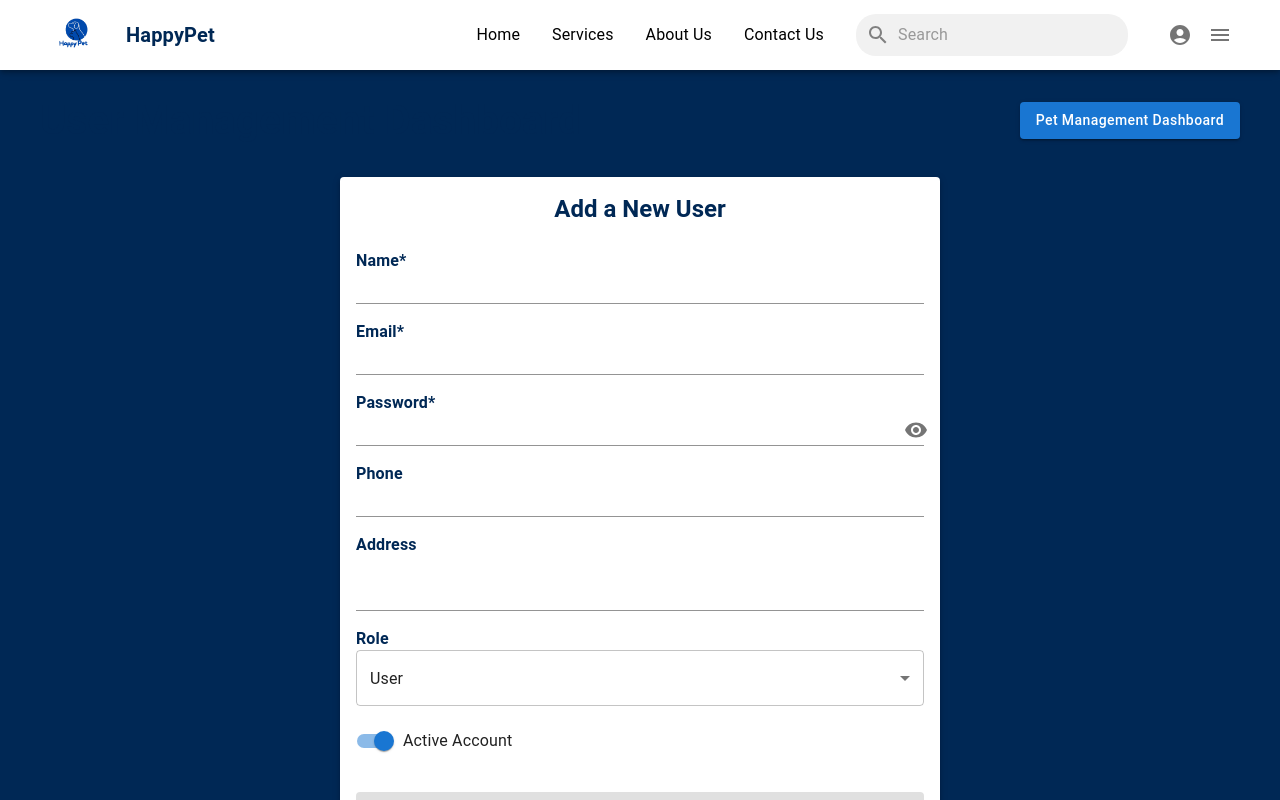
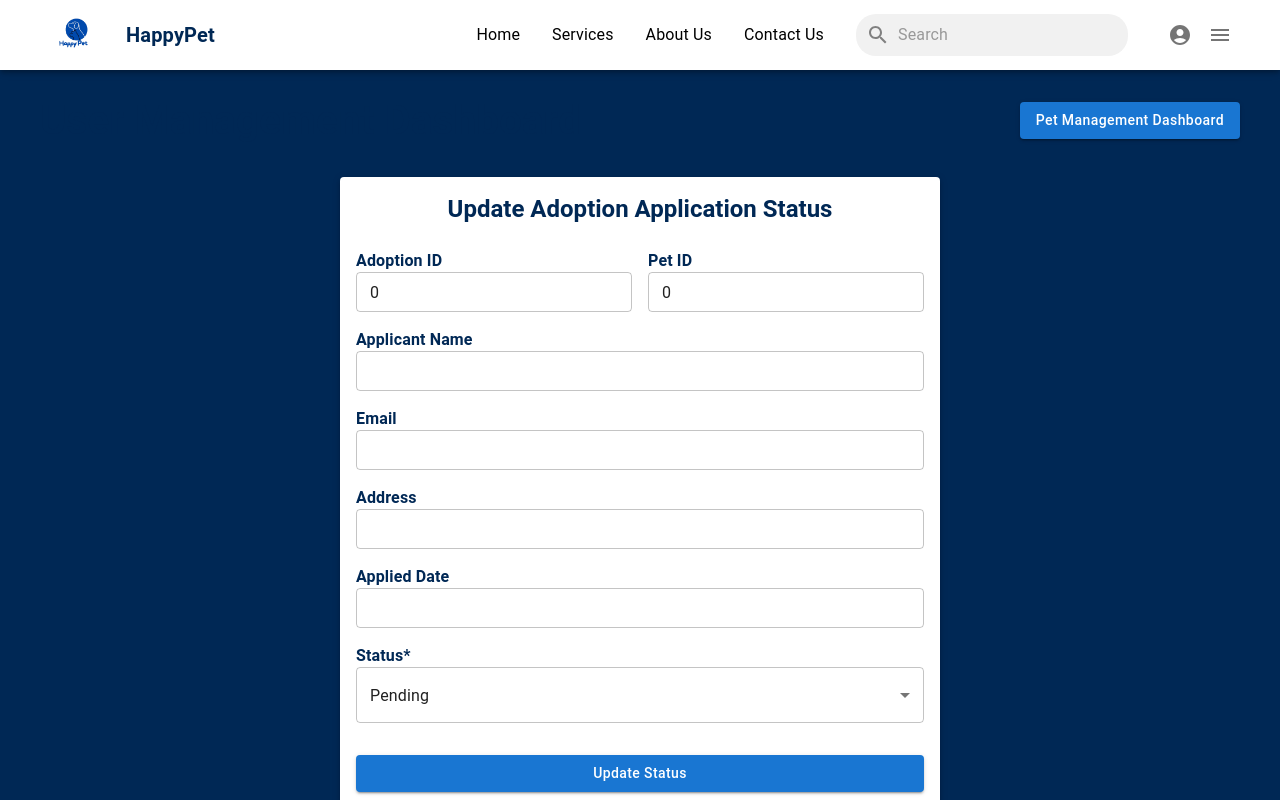
Before and after one commit to vihangajayasuriya446/Happy-Pet-Frontend, a React (Vite) app: page /user-dashboard in a window 1280 px wide. Shown: the top 800 px of the page. Built offline with nearby package versions, Linux system fonts and the light colour scheme.

Commit message:
Refactor UserDetailsTable to enhance performance and improve rendering efficiency

```diff
--- a/src/UserDetailsForm.tsx
+++ b/src/UserDetailsForm.tsx
@@ -3,55 +3,40 @@ import {
   Button,
   FormLabel,
   Box,
-  Input,
   Typography,
   Select,
   MenuItem,
   Card,
   CardContent,
-  Switch,
-  FormControlLabel,
-  InputAdornment,
-  IconButton,
-  FormHelperText,
+  TextField, // Import TextField
 } from '@mui/material';
-import { UserDetails } from './types';
-import { Visibility, VisibilityOff } from '@mui/icons-material';
+import { Adoption, UserDetails } from './types';
+import axios from 'axios';
 
 interface UserDetailsFormProps {
-  addUser: (user: UserDetails) => void;
-  updateUser: (user: UserDetails) => void;
+  updateAdoption: (adoption: Adoption) => void;
   submitted: boolean;
-  data?: UserDetails;
+  data?: Adoption;
   isEdit: boolean;
   resetForm: () => void;
 }
 
 const UserDetailsForm: React.FC<UserDetailsFormProps> = ({
-  addUser,
-  updateUser,
+  updateAdoption,
   submitted,
   data,
   isEdit,
   resetForm,
 }) => {
+  const [adoption_id, setAdoptionId] = useState<number>(0);
   const [user_id, setUserId] = useState<number>(0);
-  const [name, setName] = useState<string>('');
+  const [pet_id, setPetId] = useState<number>(0);
+  const [status, setStatus] = useState<'Pending' | 'Approved' | 'Rejected'>('Pending');
+  const [applied_at, setAppliedAt] = useState<string>('');
+  const [user_name, setUserName] = useState<string>('');
   const [email, setEmail] = useState<string>('');
-  const [password, setPassword] = useState<string>('');
-  const [showPassword, setShowPassword] = useState<boolean>(false);
-  const [phone, setPhone] = useState<string>('');
   const [address, setAddress] = useState<string>('');
-  const [role, setRole] = useState<string>('USER');
-  const [active, setActive] = useState<boolean>(true);
-  const [registered_date, setRegisteredDate] = useState<string>(
-    new Date().toISOString().split('T')[0]
-  );
-
-  // Form validation
-  const [emailError, setEmailError] = useState<string>('');
-  const [nameError, setNameError] = useState<string>('');
-  const [passwordError, setPasswordError] = useState<string>('');
+  const [userDetails, setUserDetails] = useState<UserDetails | null>(null); // State for user details
 
   useEffect(() => {
     if (submitted) {
@@ -62,221 +47,192 @@ const UserDetailsForm: React.FC<UserDetailsFormProps> = ({
   useEffect(() => {
     if (isEdit && data) {
       populateForm(data);
+      fetchUserDetails(data.user_id); // Fetch user details on edit
     } else if (!isEdit) {
       resetFormState();
     }
   }, [data, isEdit]);
 
   const resetFormState = () => {
+    setAdoptionId(0);
     setUserId(0);
-    setName('');
+    setPetId(0);
+    setStatus('Pending');
+    setAppliedAt('');
+    setUserName('');
     setEmail('');
-    setPassword('');
-    setPhone('');
     setAddress('');
-    setRole('USER');
-    setActive(true);
-    setRegisteredDate(new Date().toISOString().split('T')[0]);
-    // Clear errors
-    setEmailError('');
-    setNameError('');
-    setPasswordError('');
+    setUserDetails(null);
     resetForm();
   };
 
-  const populateForm = (data: UserDetails) => {
+  const populateForm = (data: Adoption) => {
+    setAdoptionId(data.adoption_id);
     setUserId(data.user_id);
-    setName(data.name || '');
+    setPetId(data.pet_id);
+    setStatus(data.status);
+    setAppliedAt(data.applied_at);
+    setUserName(data.user_name || '');
     setEmail(data.email || '');
-    setPassword(''); // Don't show password for security reasons
-    setPhone(data.phone || '');
     setAddress(data.address || '');
-    setRole(data.role || 'USER');
-    setActive(data.active !== undefined ? data.active : true);
-    setRegisteredDate(
-      data.registered_date
-        ? new Date(data.registered_date).toISOString().split('T')[0]
-        : new Date().toISOString().split('T')[0]
-    );
   };
 
-  const validateForm = () => {
-    let isValid = true;
-
-    // Name validation
-    if (!name.trim()) {
-      setNameError('Name is required');
-      isValid = false;
-    } else {
-      setNameError('');
-    }
-
-    // Email validation
-    const emailRegex = /^[^\s@]+@[^\s@]+\.[^\s@]+$/;
-    if (!email.trim()) {
-      setEmailError('Email is required');
-      isValid = false;
-    } else if (!emailRegex.test(email)) {
-      setEmailError('Please enter a valid email address');
-      isValid = false;
-    } else {
-      setEmailError('');
-    }
-
-    // Password validation (only for new users)
-    if (!isEdit && !password.trim()) {
-      setPasswordError('Password is required for new users');
-      isValid = false;
-    } else {
-      setPasswordError('');
-    }
-
-    return isValid;
-  };
-
-  const handleSubmit = () => {
-    if (!validateForm()) {
-      return;
-    }
-
-    const userData: UserDetails = {
-      user_id,
-      name,
-      email,
-      password: password.trim() ? password : undefined, // Only include password if it's set
-      phone,
-      address,
-      role,
-      active,
-      registered_date,
-    };
-
-    console.log('Submitting user data:', userData);
-
-    if (isEdit) {
-      updateUser(userData);
-    } else {
-      addUser(userData);
+  const fetchUserDetails = async (userId: number) => {
+    try {
+      const response = await axios.get<UserDetails>(`http://localhost:8080/api/v1/users/${userId}`); // Replace with your actual endpoint
+      setUserDetails(response.data);
+    } catch (error) {
+      console.error('Error fetching user details:', error);
+      // Handle error appropriately
     }
   };
 
-  const handleClickShowPassword = () => {
-    setShowPassword(!showPassword);
-  };
+  const handleSubmit = async () => {
+    const adoptionData: Adoption = {
+      adoption_id,
+      user_id,
+      pet_id,
+      status,
+      applied_at,
+      user_name,
+      email,
+      address,
+      pet_name: data?.pet_name || ''
+    };
 
-  const isFormValid = () => {
-    // Basic validation for button disable state
-    if (!name || !email) return false;
-    if (!isEdit && !password) return false; // Password required for new users
+    console.log('Updating adoption status:', adoptionData);
+    updateAdoption(adoptionData);
 
-    // Email validation
-    const emailRegex = /^[^\s@]+@[^\s@]+\.[^\s@]+$/;
-    if (!emailRegex.test(email)) return false;
+    //Also update user Details
+       if (userDetails) {
+            try {
+                // Prepare user data for update
+                const userData = {
+                    user_id: user_id,
+                    name: user_name,
+                    email: email,
+                    address: address
+                };
 
-    return true;
+                // Make PUT request to update user
+                const response = await axios.put(`http://localhost:8080/api/v1/users/update/${user_id}`, userData);
+                console.log('User details updated successfully:', response.data);
+                // Handle success
+            } catch (error) {
+                console.error('Error updating user details:', error);
+                // Handle error
+            }
+        }
   };
 
   return (
     <Card sx={{ maxWidth: 600, margin: 'auto', mt: 4, boxShadow: 3 }}>
       <CardContent>
         <Typography variant="h5" sx={{ mb: 3, color: '#002855', fontWeight: 'bold', textAlign: 'center' }}>
-          {isEdit ? 'Edit User' : 'Add a New User'}
+          Update Adoption Application Status
         </Typography>
 
         <Box sx={{ display: 'flex', flexDirection: 'column', gap: 2 }}>
-          <Box>
-            <FormLabel sx={{ fontWeight: 'bold', color: '#002855' }}>Name*</FormLabel>
-            <Input
-              fullWidth
-              value={name}
-              onChange={(e) => setName(e.target.value)}
-              error={!!nameError}
-            />
-            {nameError && <FormHelperText error>{nameError}</FormHelperText>}
+          <Box sx={{ display: 'grid', gridTemplateColumns: '1fr 1fr', gap: 2 }}>
+            <Box>
+              <FormLabel sx={{ fontWeight: 'bold', color: '#002855' }}>Adoption ID</FormLabel>
+              <TextField
+                fullWidth
+                type="number"
+                value={adoption_id}
+                onChange={(e) => setAdoptionId(Number(e.target.value))}
+                variant="outlined"
+                size="small"
+              />
+            </Box>
+            <Box>
+              <FormLabel sx={{ fontWeight: 'bold', color: '#002855' }}>Pet ID</FormLabel>
+              <TextField
+                fullWidth
+                type="number"
+                value={pet_id}
+                onChange={(e) => setPetId(Number(e.target.value))}
+                variant="outlined"
+                size="small"
+              />
+            </Box>
           </Box>
 
           <Box>
-            <FormLabel sx={{ fontWeight: 'bold', color: '#002855' }}>Email*</FormLabel>
-            <Input
+            <FormLabel sx={{ fontWeight: 'bold', color: '#002855' }}>Applicant Name</FormLabel>
+            <TextField
+              fullWidth
+              value={user_name}
+              onChange={(e) => setUserName(e.target.value)}
+              variant="outlined"
+              size="small"
+            />
+          </Box>
+
+          <Box>
+            <FormLabel sx={{ fontWeight: 'bold', color: '#002855' }}>Email</FormLabel>
+             <TextField
               fullWidth
               type="email"
               value={email}
               onChange={(e) => setEmail(e.target.value)}
-              error={!!emailError}
+              variant="outlined"
+              size="small"
             />
-            {emailError && <FormHelperText error>{emailError}</FormHelperText>}
-          </Box>
-
-          <Box>
-            <FormLabel sx={{ fontWeight: 'bold', color: '#002855' }}>
-              {isEdit ? 'Password (leave blank to keep unchanged)' : 'Password*'}
-            </FormLabel>
-            <Input
-              fullWidth
-              type={showPassword ? 'text' : 'password'}
-              value={password}
-              onChange={(e) => setPassword(e.target.value)}
-              error={!!passwordError}
-              endAdornment={
-                <InputAdornment position="end">
-                  <IconButton
-                    aria-label="toggle password visibility"
-                    onClick={handleClickShowPassword}
-                    edge="end"
-                  >
-                    {showPassword ? <VisibilityOff /> : <Visibility />}
-                  </IconButton>
-                </InputAdornment>
-              }
-            />
-            {passwordError && <FormHelperText error>{passwordError}</FormHelperText>}
-          </Box>
-
-          <Box>
-            <FormLabel sx={{ fontWeight: 'bold', color: '#002855' }}>Phone</FormLabel>
-            <Input fullWidth value={phone} onChange={(e) => setPhone(e.target.value)} />
           </Box>
 
           <Box>
             <FormLabel sx={{ fontWeight: 'bold', color: '#002855' }}>Address</FormLabel>
-            <Input
+            <TextField
               fullWidth
-              multiline
-              rows={2}
               value={address}
               onChange={(e) => setAddress(e.target.value)}
+              variant="outlined"
+              size="small"
             />
           </Box>
 
           <Box>
-            <FormLabel sx={{ fontWeight: 'bold', color: '#002855' }}>Role</FormLabel>
-            <Select fullWidth value={role} onChange={(e) => setRole(e.target.value as string)}>
-              <MenuItem value="USER">User</MenuItem>
-              <MenuItem value="ADMIN">Admin</MenuItem>
-            </Select>
+            <FormLabel sx={{ fontWeight: 'bold', color: '#002855' }}>Applied Date</FormLabel>
+            <TextField
+                fullWidth
+                type="text" // Consider using a date picker component
+                value={applied_at}
+                onChange={(e) => setAppliedAt(e.target.value)}
+                variant="outlined"
+                size="small"
+              />
           </Box>
 
           <Box>
-            <FormControlLabel
-              control={
-                <Switch
-                  checked={active}
-                  onChange={(e) => setActive(e.target.checked)}
-                  color="primary"
-                />
-              }
-              label="Active Account"
-            />
+            <FormLabel sx={{ fontWeight: 'bold', color: '#002855' }}>Status*</FormLabel>
+            <Select
+              fullWidth
+              value={status}
+              onChange={(e) => setStatus(e.target.value as 'Pending' | 'Approved' | 'Rejected')}
+            >
+              <MenuItem value="Pending">Pending</MenuItem>
+              <MenuItem value="Approved">Approved</MenuItem>
+              <MenuItem value="Rejected">Rejected</MenuItem>
+            </Select>
           </Box>
 
           <Button
             variant="contained"
             color="primary"
             onClick={handleSubmit}
-            disabled={!isFormValid()}
             sx={{ mt: 2, textTransform: 'none', borderRadius: '4px' }}
           >
-            {isEdit ? 'Update User' : 'Add User'}
+            Update Status
+          </Button>
+
+          <Button
+            variant="outlined"
+            color="secondary"
+            onClick={resetForm}
+            sx={{ textTransform: 'none', borderRadius: '4px' }}
+          >
+            Cancel
           </Button>
         </Box>
       </CardContent>
```
